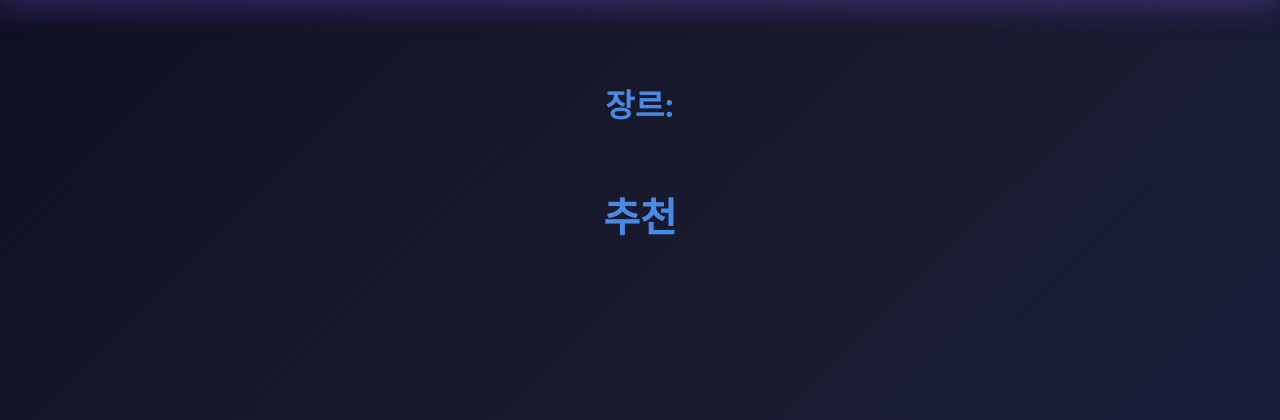
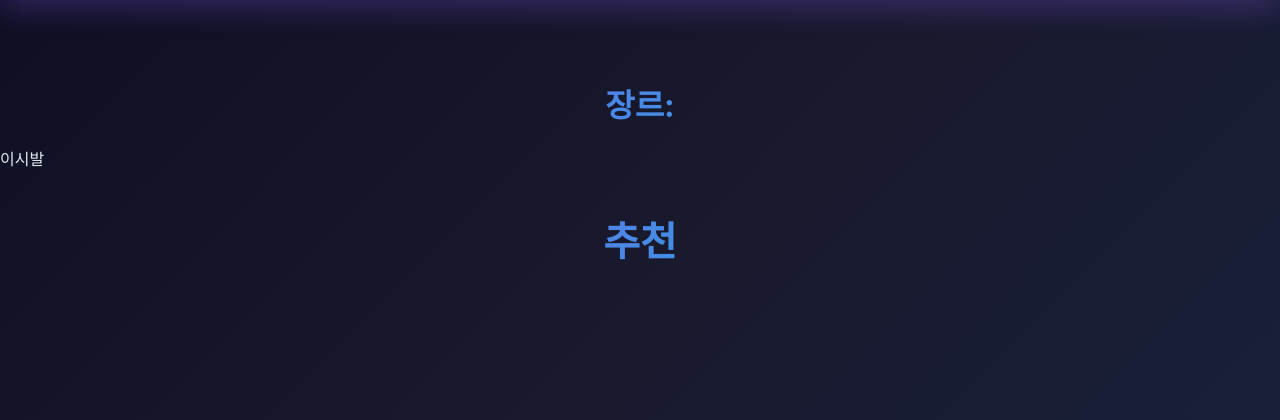
Before and after one commit to staffil/galatea, a Django app: template home/templates/home/genres_detail.html in a window 1280 px wide. Shown: the part 70-490 px from the top of the page. Run offline with Django 5.2, Linux system fonts and the light colour scheme; the template is opened without the code that fills it, so the values that code supplies are empty.

Commit message:
'젠장'

```diff
--- a/home/templates/home/genres_detail.html
+++ b/home/templates/home/genres_detail.html
@@ -31,7 +31,7 @@
     </header>
 
 <h2>{% trans "장르" %}: {{ genres.name }}</h2>
-
+    <p>이시발</p>
         <!-- LLM 추천 섹션 -->
         <div class="main-content">
             <div class="llm-container">
```
